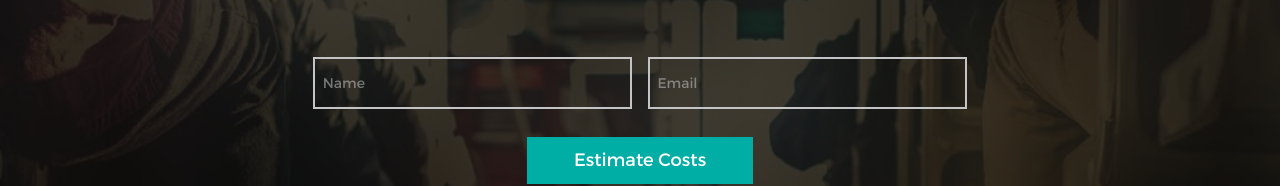
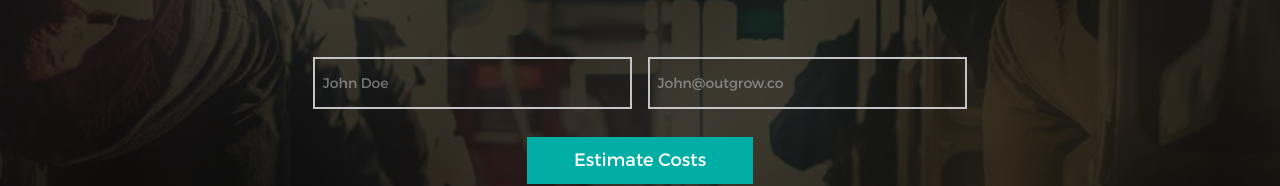
Before and after one commit to Gojira-Jobs/Outgrow-Builder, an Angular app: page /builder in a window 1280 px wide. Shown: the part 422-608 px from the top of the page. Built offline with nearby package versions, Linux system fonts and the light colour scheme.

Commit message:
content can be edited inline now

```diff
--- a/src/app/builder/builder.component.ts
+++ b/src/app/builder/builder.component.ts
@@ -1,19 +1,19 @@
-import { Component, OnInit } from '@angular/core';
+import {Component, OnInit} from "@angular/core";
 
 @Component({
-  selector: 'app-builder',
-  template: `
+    selector: 'app-builder',
+    template: `
     <welcome></welcome>
     <question></question>
     <lead-generation></lead-generation>
-  `,
-  styles: []
+  `
 })
 export class BuilderComponent implements OnInit {
 
-  constructor() { }
+    constructor() {
+    }
 
-  ngOnInit() {
-  }
+    ngOnInit() {
+    }
 
 }
--- a/src/app/builder/components/pages/lead-generation/lead-generation.component.html
+++ b/src/app/builder/components/pages/lead-generation/lead-generation.component.html
@@ -13,15 +13,24 @@
         <!-- Content Section-->
         <div class="container text-center">
             <div class="landing-page">
-                    <h1 class="main-head">Calculate the risk of you getting a heart disease.</h1>
-                    <h2 class="sub-head">Heart problems are at an all time high. See if your lifestyle makes you susceptible.</h2>
+                <h1 class="main-head" style="outline: none" contenteditable="true" [textContent]="mainHeading"
+                    (input)="mainHeading=$event.target.textContent">
+                    Calculate the risk of you getting a heart disease.
+                </h1>
+                <h2 class="sub-head" style="outline: none" contenteditable="true" [textContent]="subHeading"
+                    (input)="subHeading=$event.target.textContent"></h2>
                 <p class="description"></p>
                 <div class="input-section">
-						<input type="text" class=""  placeholder="Name">
-						<input type="email" class=""  placeholder="Email">
+                    <input type="text" [placeholder]="nameInputBox"
+                           (keyup)="nameInputBox = $event.target.value" (blur)="$event.target.value = ''">
+                    <input type="email" [placeholder]="emailInputBox" (keyup)="emailInputBox=$event.target.value"
+                           (blur)="$event.target.value=''">
                 </div>
-                    <button class="btn prime-action  next-step sliding-next " data-slide="2">Estimate Costs</button>
+                <button class="btn prime-action  next-step sliding-next " data-slide="2" contenteditable="true"
+                        [textContent]="button" (input)="button=$event.target.textContent">
+                </button>
             </div>
         </div>
         <!-- Content Section end-->
     </section>
+</section>
--- a/src/app/builder/components/pages/lead-generation/lead-generation.component.ts
+++ b/src/app/builder/components/pages/lead-generation/lead-generation.component.ts
@@ -1,14 +1,30 @@
-import { Component, OnInit } from '@angular/core';
+import {Component, OnInit} from "@angular/core";
 
 @Component({
-  selector: 'lead-generation',
-  templateUrl: './lead-generation.component.html',
+    selector: 'lead-generation',
+    templateUrl: './lead-generation.component.html',
 })
 export class LeadGenerationComponent implements OnInit {
 
-  constructor() { }
+    mainHeading: string;
+    subHeading: string;
+    nameInputBox: string;
+    emailInputBox: string;
+    button: string;
 
-  ngOnInit() {
-  }
+    constructor() {
+    }
+
+    private initializeViewContent() {
+        this.mainHeading = "Calculate the risk of you getting a heart disease.";
+        this.subHeading = "Heart problems are at an all time high. See if your lifestyle makes you susceptible.";
+        this.nameInputBox = "John Doe"
+        this.emailInputBox = "John@outgrow.co";
+        this.button = "Estimate Costs";
+    }
+
+    ngOnInit() {
+        this.initializeViewContent();
+    }
 
 }
```
Also changed, not shown: src/app/app.module.ts (+11 -10 lines). Lines whose indentation alone changed are shown as unchanged.
